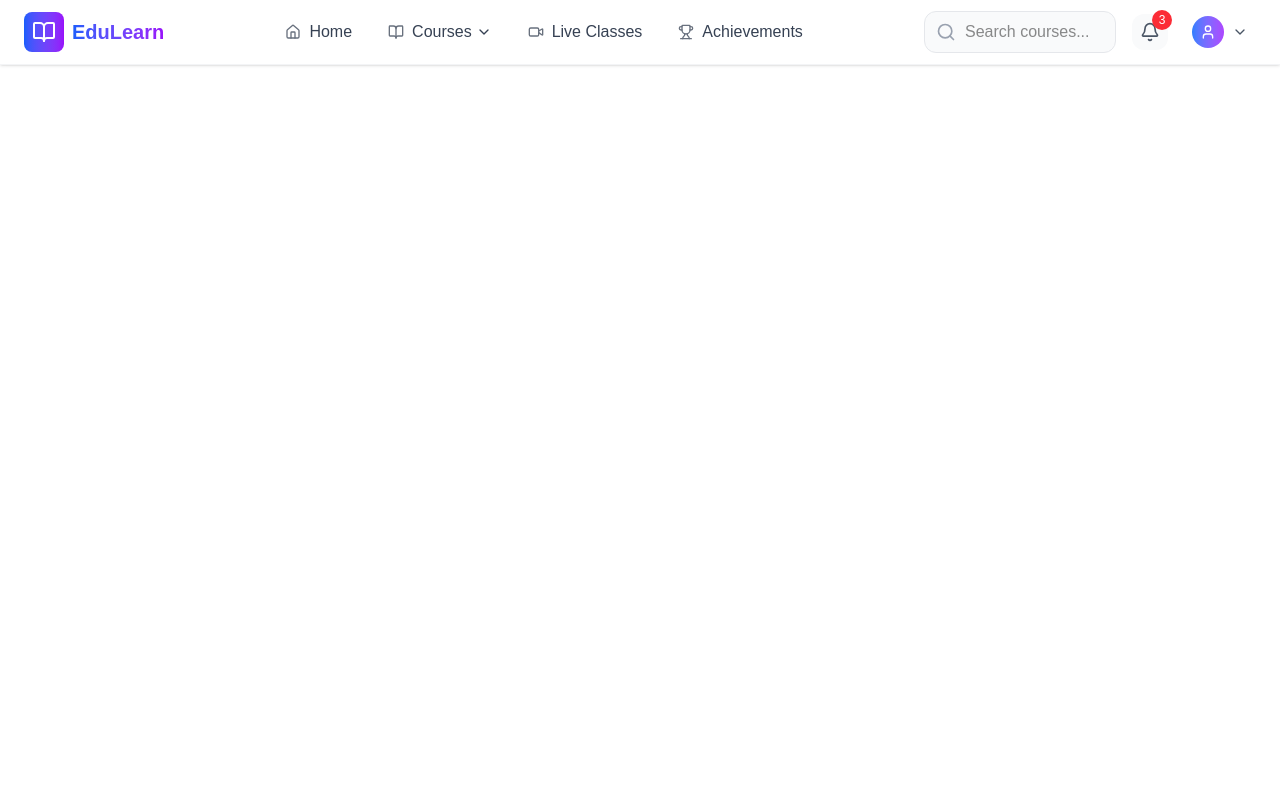
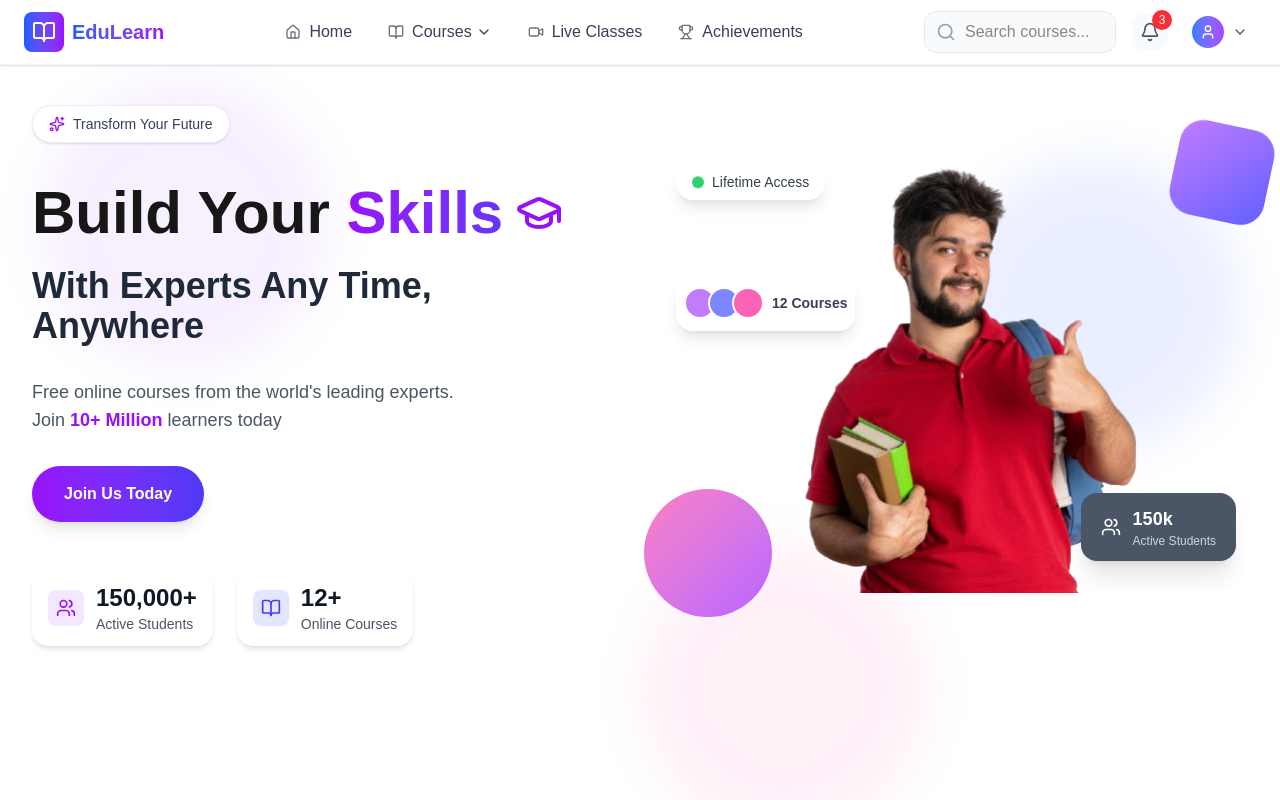
Before and after one commit to ammarShahab/edulearn-next-application, a Next.js app: page / in a window 1280 px wide. Shown: the top 800 px of the page. Built offline with nearby package versions, Linux system fonts and the light colour scheme.

Commit message:
design banner section

```diff
--- /dev/null
+++ b/app/component/Hero.tsx
@@ -0,0 +1,206 @@
+"use client";
+
+import { BookOpen, GraduationCap, Sparkles, Users } from "lucide-react";
+import Image from "next/image";
+import React, { useEffect, useState } from "react";
+
+export default function Hero() {
+  const [isVisible, setIsVisible] = useState<boolean>(false);
+  const [activeStudents, setActiveStudents] = useState<number>(0);
+
+  useEffect(() => {
+    setIsVisible(true);
+
+    // Animate student count
+    const target: number = 150000;
+    const duration: number = 2000;
+    const steps: number = 60;
+    const increment: number = target / steps;
+    let current: number = 0;
+
+    const timer = setInterval(() => {
+      current += increment;
+      if (current >= target) {
+        setActiveStudents(target);
+        clearInterval(timer);
+      } else {
+        setActiveStudents(Math.floor(current));
+      }
+    }, duration / steps);
+
+    return () => clearInterval(timer);
+  }, []);
+
+  return (
+    <div className="min-h-screen overflow-hidden">
+      {/* Animated background elements */}
+      <div className="inset-0 overflow-hidden pointer-events-none">
+        <div className="absolute top-20 left-10 w-72 h-72 bg-purple-200 rounded-full mix-blend-multiply filter blur-xl opacity-30 animate-pulse"></div>
+        <div className="absolute top-40 right-10 w-72 h-72 bg-indigo-200 rounded-full mix-blend-multiply filter blur-xl opacity-30 animate-pulse delay-1000"></div>
+        <div className="absolute -bottom-8 left-1/2 w-72 h-72 bg-pink-200 rounded-full mix-blend-multiply filter blur-xl opacity-30 animate-pulse delay-2000"></div>
+      </div>
+
+      <div className="max-w-7xl mx-auto px-4 sm:px-6 lg:px-8 pt-10 pb-16">
+        <div className="grid lg:grid-cols-2 gap-12 items-center">
+          {/* Left Content */}
+          <div
+            className={`space-y-8 transition-all duration-1000 ${
+              isVisible
+                ? "opacity-100 translate-x-0"
+                : "opacity-0 -translate-x-12"
+            }`}
+          >
+            <div className="inline-flex items-center gap-2 px-4 py-2 bg-white rounded-full shadow-sm border border-purple-100">
+              <Sparkles className="w-4 h-4 text-purple-600" />
+              <span className="text-sm font-medium text-gray-700">
+                Transform Your Future
+              </span>
+            </div>
+
+            <div className="space-y-4">
+              <h1 className="text-5xl md:text-6xl font-bold leading-tight">
+                Build Your{" "}
+                <span className="text-transparent bg-clip-text bg-linear-to-r from-purple-600 to-indigo-600 inline-flex items-center gap-3">
+                  Skills
+                  <GraduationCap className="w-12 h-12 text-purple-600" />
+                </span>
+              </h1>
+
+              <h2 className="text-3xl md:text-4xl font-semibold text-gray-800">
+                With Experts Any Time,
+                <br />
+                Anywhere
+              </h2>
+            </div>
+
+            <p className="text-lg text-gray-600 max-w-xl">
+              Free online courses from the world's leading experts.
+              <br />
+              Join{" "}
+              <span className="font-bold text-purple-600">
+                10+ Million
+              </span>{" "}
+              learners today
+            </p>
+
+            <button className="group relative px-8 py-4 bg-linear-to-r from-purple-600 to-indigo-600 text-white font-semibold rounded-full shadow-lg hover:shadow-xl transform hover:-translate-y-1 transition-all duration-300">
+              <span className="relative z-10">Join Us Today</span>
+              <div className="absolute inset-0 bg-linear-to-r from-purple-700 to-indigo-700 rounded-full opacity-0 group-hover:opacity-100 transition-opacity duration-300"></div>
+            </button>
+
+            {/* Stats */}
+            <div className="flex flex-wrap gap-6 pt-4">
+              <div className="flex items-center gap-3 px-4 py-3 bg-white rounded-2xl shadow-md">
+                <div className="p-2 bg-purple-100 rounded-lg">
+                  <Users className="w-5 h-5 text-purple-600" />
+                </div>
+                <div>
+                  <div className="text-2xl font-bold text-gray-900">
+                    {activeStudents.toLocaleString()}+
+                  </div>
+                  <div className="text-sm text-gray-600">Active Students</div>
+                </div>
+              </div>
+
+              <div className="flex items-center gap-3 px-4 py-3 bg-white rounded-2xl shadow-md">
+                <div className="p-2 bg-indigo-100 rounded-lg">
+                  <BookOpen className="w-5 h-5 text-indigo-600" />
+                </div>
+                <div>
+                  <div className="text-2xl font-bold text-gray-900">12+</div>
+                  <div className="text-sm text-gray-600">Online Courses</div>
+                </div>
+              </div>
+            </div>
+          </div>
+
+          {/* Right Image Section */}
+          <div
+            className={`relative flex items-center justify-center transition-all duration-1000 delay-300 ${
+              isVisible
+                ? "opacity-100 translate-x-0"
+                : "opacity-0 translate-x-12"
+            }`}
+          >
+            <div className="relative flex items-center justify-center w-full max-w-xl">
+              {/* Decorative elements */}
+              <div className="absolute -top-6 -right-6 w-24 h-24 bg-linear-to-br from-purple-400 to-indigo-500 rounded-3xl transform rotate-12 animate-bounce"></div>
+              <div className="absolute -bottom-6 -left-6 w-32 h-32 bg-linear-to-br from-pink-400 to-purple-500 rounded-full animate-pulse"></div>
+
+              {/* Main image container */}
+              <div className="relative rounded-3xl w-full overflow-hidden">
+                {/* Next.js Image Component */}
+                <div className="relative w-full h-full rounded-2xl overflow-hidden">
+                  <Image
+                    src="/img/edulearn-hero.png" // Replace with your actual image path
+                    alt="Educational content or course preview"
+                    width={800}
+                    height={1000}
+                    className="object-cover w-full h-full rounded-2xl"
+                    sizes="(max-width: 768px) 100vw, (max-width: 1200px) 50vw, 33vw"
+                    priority={true}
+                  />
+                </div>
+
+                {/* Floating badges */}
+                <div className="absolute top-4 left-2 px-4 py-2 bg-white rounded-full shadow-lg flex items-center gap-2 animate-bounce z-10">
+                  <div className="w-3 h-3 bg-green-500 rounded-full animate-pulse"></div>
+                  <span className="text-sm font-medium text-gray-700">
+                    Lifetime Access
+                  </span>
+                </div>
+
+                <div className="absolute bottom-8 right-2 px-5 py-3 bg-gray-600 text-white rounded-2xl shadow-xl transform hover:scale-105 transition-transform z-10">
+                  <div className="flex items-center gap-3">
+                    <Users className="w-5 h-5" />
+                    <div>
+                      <div className="text-lg font-bold">150k</div>
+                      <div className="text-xs text-gray-300">
+                        Active Students
+                      </div>
+                    </div>
+                  </div>
+                </div>
+
+                <div className="absolute top-1/3 -translate-y-1/2 left-2 px-2 py-3 bg-white rounded-2xl shadow-lg flex items-center gap-2 z-10 ">
+                  <div className="flex -space-x-2">
+                    <div className="w-8 h-8 bg-purple-400 rounded-full border-2 border-white"></div>
+                    <div className="w-8 h-8 bg-indigo-400 rounded-full border-2 border-white"></div>
+                    <div className="w-8 h-8 bg-pink-400 rounded-full border-2 border-white"></div>
+                  </div>
+                  <span className="text-sm font-semibold text-gray-700">
+                    12 Courses
+                  </span>
+                </div>
+              </div>
+            </div>
+          </div>
+        </div>
+      </div>
+
+      <style jsx>{`
+        @keyframes bounce {
+          0%,
+          100% {
+            transform: translateY(0);
+          }
+          50% {
+            transform: translateY(-10px);
+          }
+        }
+
+        .animate-bounce {
+          animation: bounce 10s ease-in-out infinite;
+        }
+
+        .delay-5000 {
+          animation-delay: 12s;
+        }
+
+        .delay-2000 {
+          animation-delay: 12s;
+        }
+      `}</style>
+    </div>
+  );
+}
--- a/app/page.tsx
+++ b/app/page.tsx
@@ -1,8 +1,9 @@
-import Image from "next/image";
+import Hero from "./component/Hero";
 
 export default function Home() {
   return (
-    <main className="flex min-h-screen max-w-7xl mx-auto flex-col items-center justify-between py-32 px-16 bg-white dark:bg-black sm:items-start">
+    <main className="min-h-screen max-w-7xl mx-auto bg-white dark:bg-black sm:items-start">
+      <Hero />
       {/*  <Image
         className="dark:invert"
         src="/next.svg"
```
Also changed, not shown: public/img/edulearn-hero.png (added).
